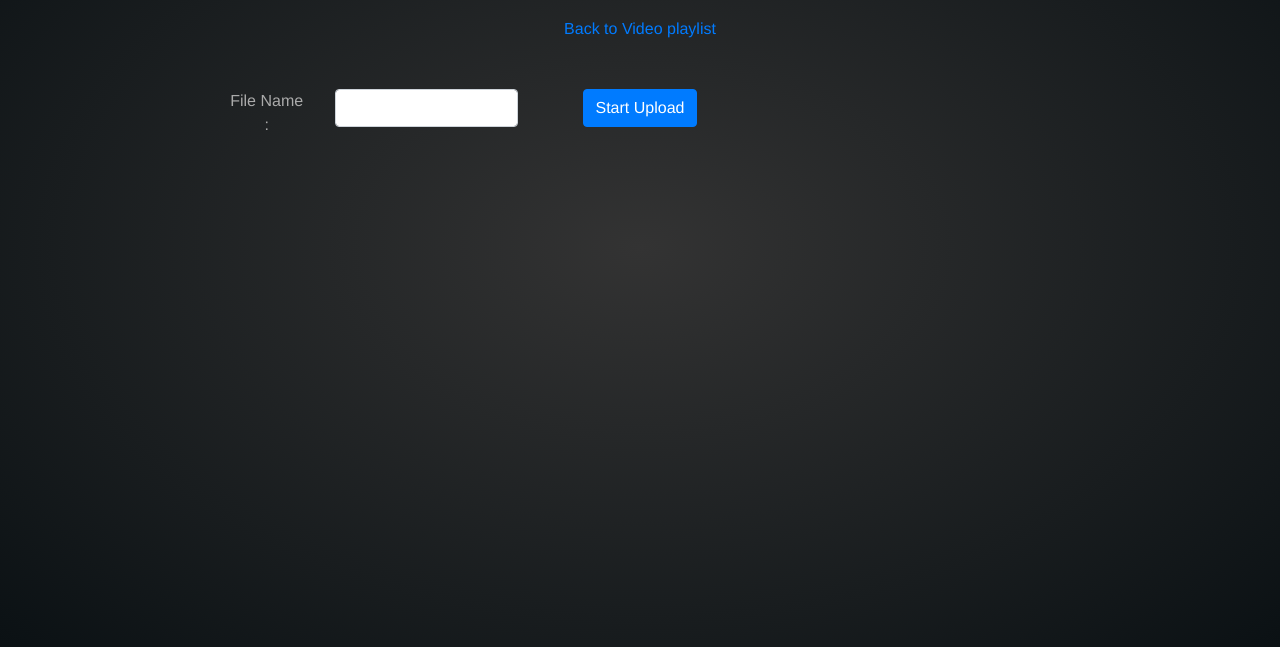
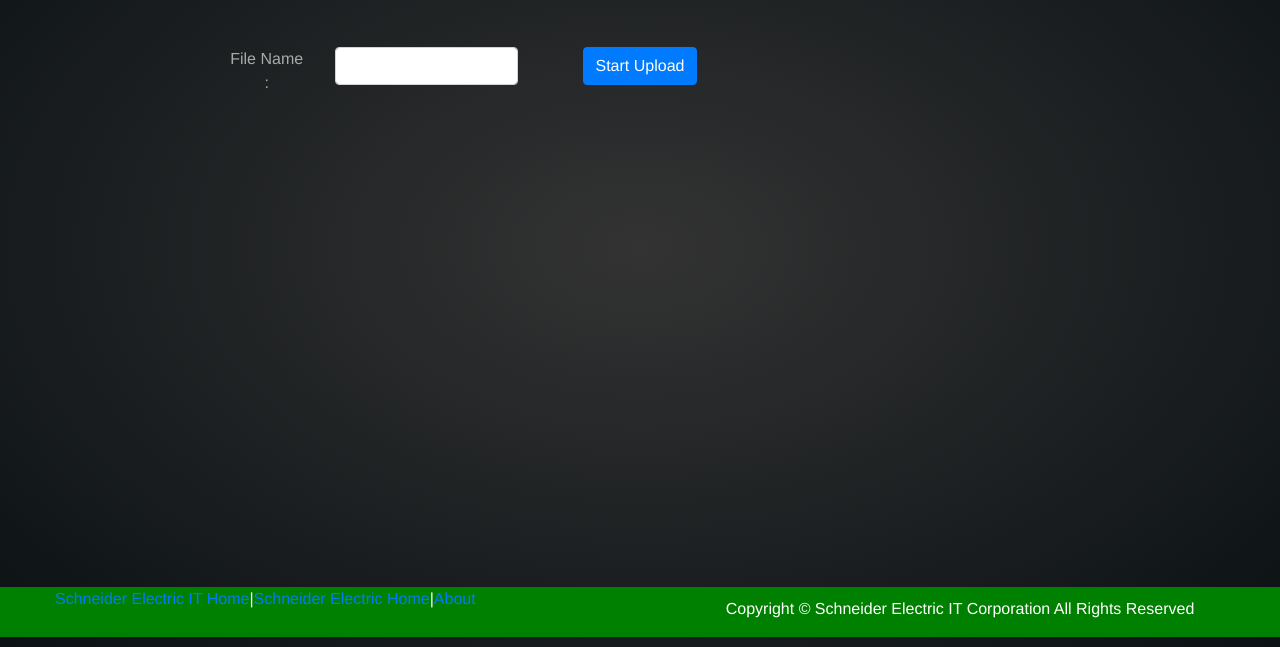
Before and after one commit to Surabhihm/gridfsStreamingvideo, a website: page uploadfile.htm in a window 1280 px wide. Shown: the part 153-800 px from the top of the page. Drawn offline with Linux system fonts and the light colour scheme; some packages are replaced by stand-ins of ours; a script that the page names is missing.

Commit message:
Ui enhancement

```diff
--- a/uploadfile.htm
+++ b/uploadfile.htm
@@ -5,7 +5,7 @@
         <link href="uploadfilelib.css" rel="stylesheet">
     <style>
         body {
-          margin-top: 100px;
+          margin-top: 0px;
           background: #222;
           text-align: center;
           color: #aaa;
@@ -13,11 +13,38 @@
           background: radial-gradient(#333, hsl(200,30%,6%) );
         }
 
+          .footer {
+          position: fixed;
+          left: 0px;
+          bottom: 10px;
+          width: 100%;
+          background-color: green;
+          color: white;
+          text-align: center;
+        }
+
+        .footer-links ul li {
+    float: left;
+    display: inline;
+}
+.copyright p {
+  color: white;
+  font-size: 1rem;
+  padding: 10px 5px 0;
+}
+
 
     </style>
   </head>
   <body>
+<header class="clearfix">
+      <nav class="navbar navbar-fixed-top navheader" style="background-color:green;">
+        <div >
+          <h3>Prefab Pricing Estimator Video</h3>
+        </div>
 
+      </nav>
+    </header>
 
 
     <div class="container-fluid" >
@@ -58,7 +85,20 @@
     </div>
 
     <!-- <button id="toggleButton">Start/Stop</button> -->
-
+   <div class="row footer ml-0">
+        <div class="footer-links col-md-6 col-sm-6">
+          <ul>
+            <li><a href="http://www.apcc.com" target="blank" shape="rect">Schneider Electric IT Home</a></li>
+            <li>|</li>
+            <li><a href="http://www.schneider-electric.com" target="blank" shape="rect">Schneider Electric Home</a></li>
+            <li>|</li>
+            <li><a href="#" shape="rect">About</a></li>
+          </ul>
+        </div>
+        <div class="copyright col-md-6 col-sm-6">
+          <p class="pull-right">Copyright &copy; Schneider Electric IT Corporation All Rights Reserved</p>
+        </div>
+      </div>
     <script src="jquery.js"></script>
     <script src="/uploadfilelib.js"></script>
     <script src="videoupload.js"></script>
```
Also changed, not shown: index.htm (+29 -11 lines).
